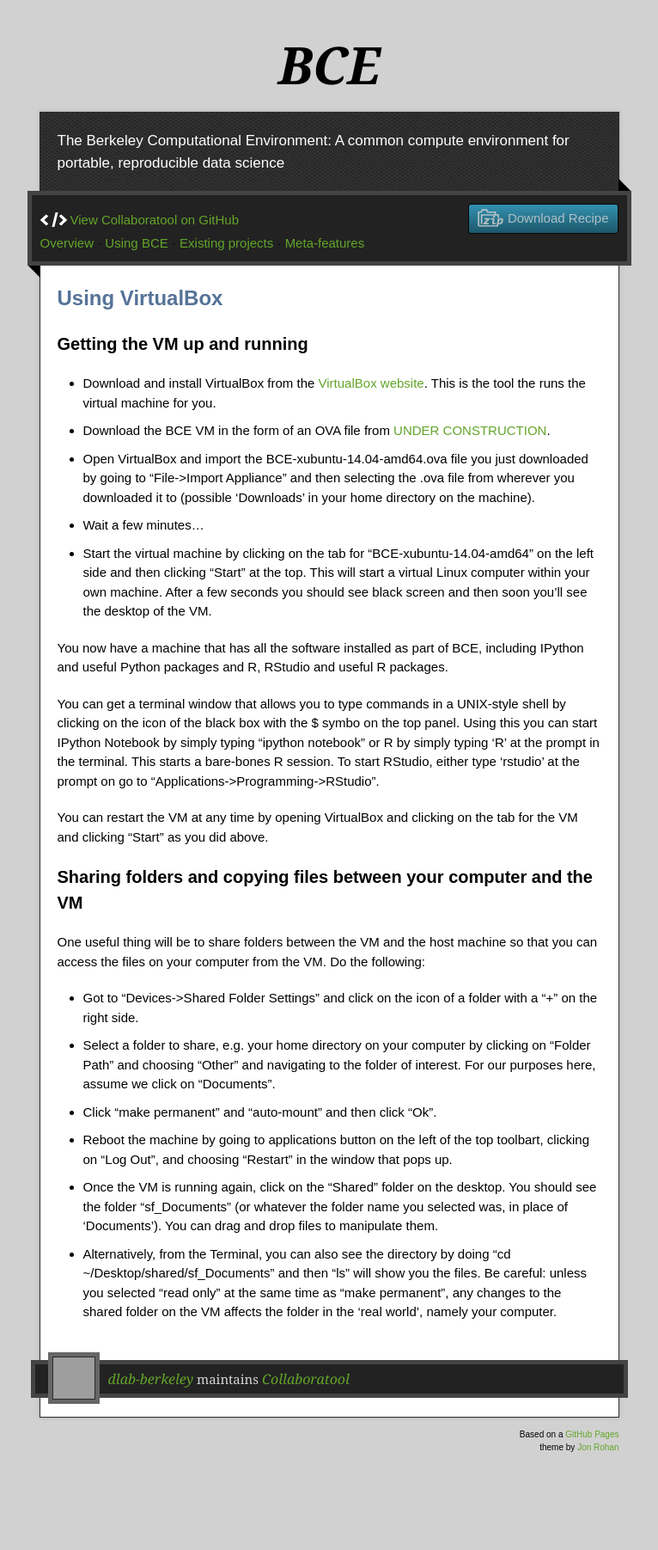
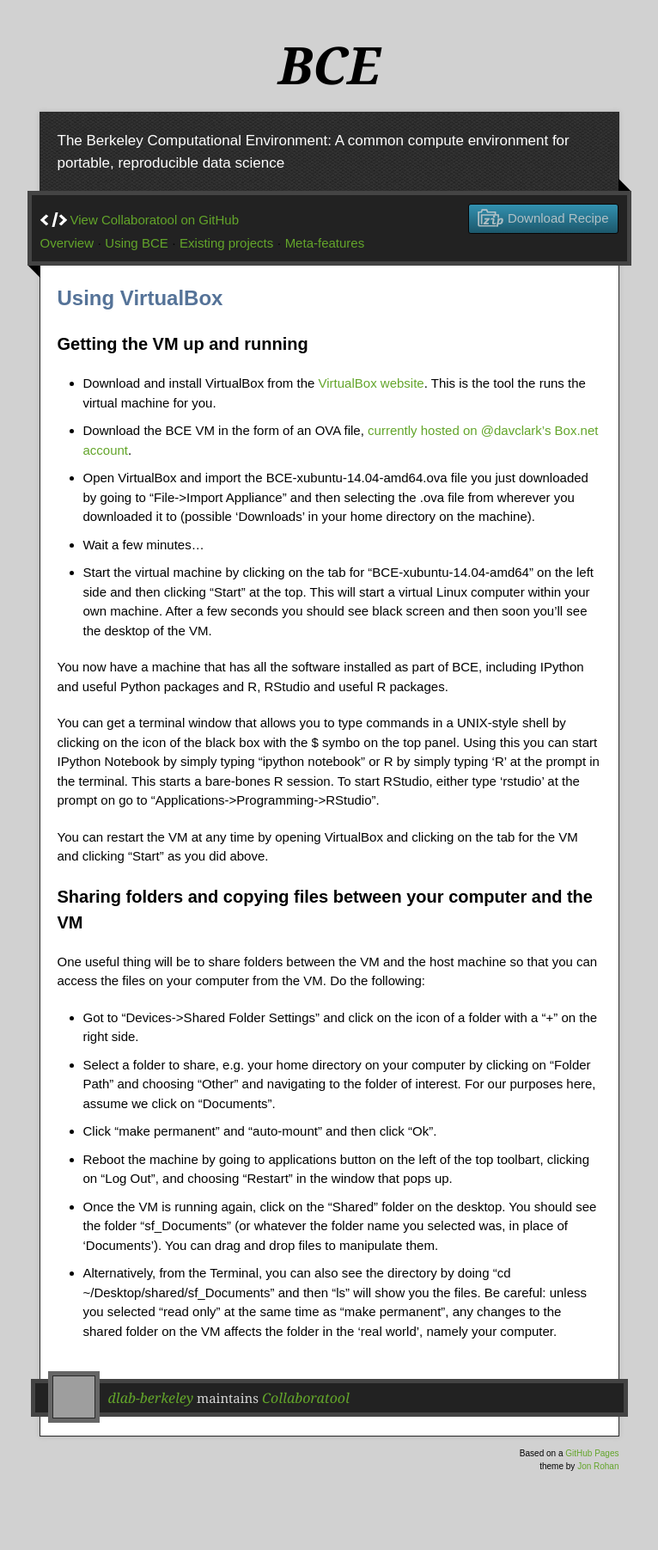
Before and after one commit to willingc/collaboratool, a Jekyll site: the page built from using-virtualbox.md, in a window 1280 px wide. Shown: the whole page at 86% size, without its empty margins (257-1023 px from the left). Built offline with Jekyll 4.4.1, drawn with Linux system fonts in a browser that asks for light colours; nearby versions of some CDN libraries; Markdown is read by kramdown in place of the engine named in the settings; before the commit the page ends 1781 px from its top, so only the background shows below that; grey boxes are pictures that could not be loaded.

Commit message:
Adding working linke to VirtualBox OVA

```diff
--- a/using-virtualbox.md
+++ b/using-virtualbox.md
@@ -6,11 +6,21 @@ title: Using VirtualBox
 
 ### Getting the VM up and running
 
-  * Download and install VirtualBox from the [VirtualBox website](https://www.virtualbox.org/wiki/Downloads). This is the tool the runs the virtual machine for you.
-  * Download the BCE VM in the form of an OVA file from [UNDER CONSTRUCTION](BCE-xubuntu-14.04-amd64.ova).
-  * Open VirtualBox and import the BCE-xubuntu-14.04-amd64.ova file you just downloaded by going to "File->Import Appliance" and then selecting the .ova file from wherever you downloaded it to (possible 'Downloads' in your home directory on the machine).
+  * Download and install VirtualBox from the [VirtualBox
+    website](https://www.virtualbox.org/wiki/Downloads). This is the tool the
+    runs the virtual machine for you.
+  * Download the BCE VM in the form of an OVA file, [currently hosted on
+    @davclark's Box.net account](https://berkeley.box.com/s/ybysi4qcv75vw84tjl5h).
+  * Open VirtualBox and import the BCE-xubuntu-14.04-amd64.ova file you just
+    downloaded by going to "File->Import Appliance" and then selecting the .ova
+    file from wherever you downloaded it to (possible 'Downloads' in your home
+    directory on the machine).
   * Wait a few minutes...
-  * Start the virtual machine by clicking on the tab for "BCE-xubuntu-14.04-amd64" on the left side and then clicking "Start" at the top. This will start a virtual Linux computer within your own machine. After a few seconds you should see black screen and then soon you'll see the desktop of the VM.
+  * Start the virtual machine by clicking on the tab for
+    "BCE-xubuntu-14.04-amd64" on the left side and then clicking "Start" at the
+    top. This will start a virtual Linux computer within your own machine. After
+    a few seconds you should see black screen and then soon you'll see the
+    desktop of the VM.
 
 You now have a machine that has all the software installed as part of BCE, including IPython and useful Python packages and R, RStudio and useful R packages.
 
```
